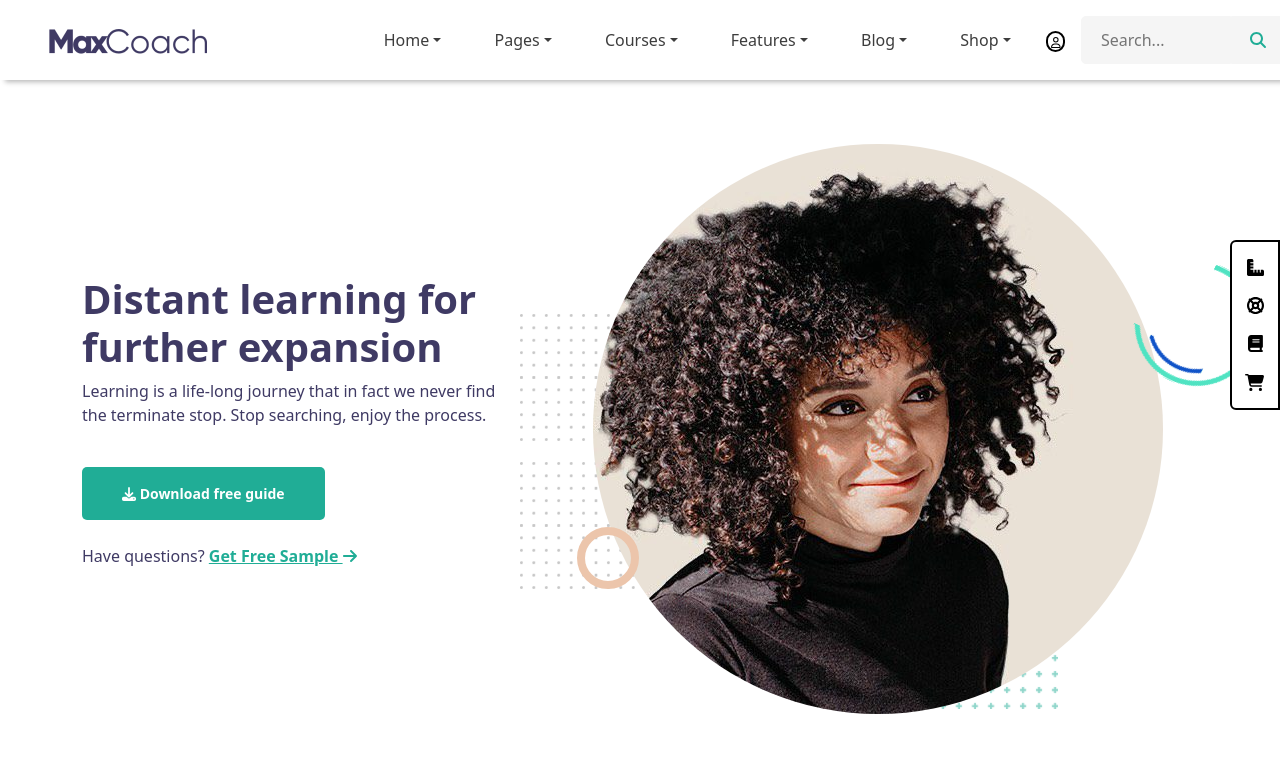
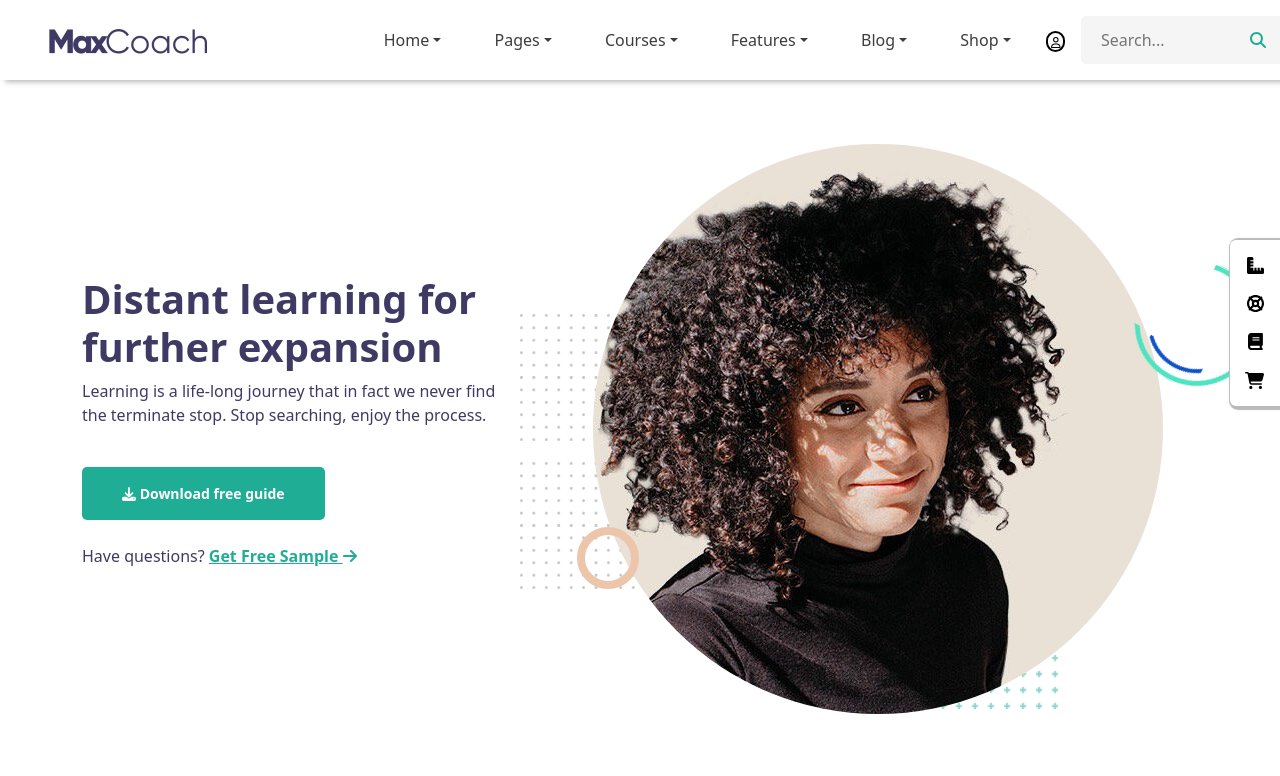
Before and after one commit to GencoMattia/proj-html-vuejs, a Vue app: page / in a window 1280 px wide. Shown: the top 776 px of the page. Built offline with nearby package versions, Linux system fonts and the light colour scheme.

Commit message:
change sidebar box shadow

```diff
--- a/src/components/MainSideNavbar.vue
+++ b/src/components/MainSideNavbar.vue
@@ -33,7 +33,7 @@ export default {
     top: 30%;
     right: 0;
     background-color: white;
-    border: 2px solid black;
+    box-shadow: 2px 1px 1px 3px #b9b9b9;
     display: flex;
     flex-direction: column;
     align-items: center;
```
